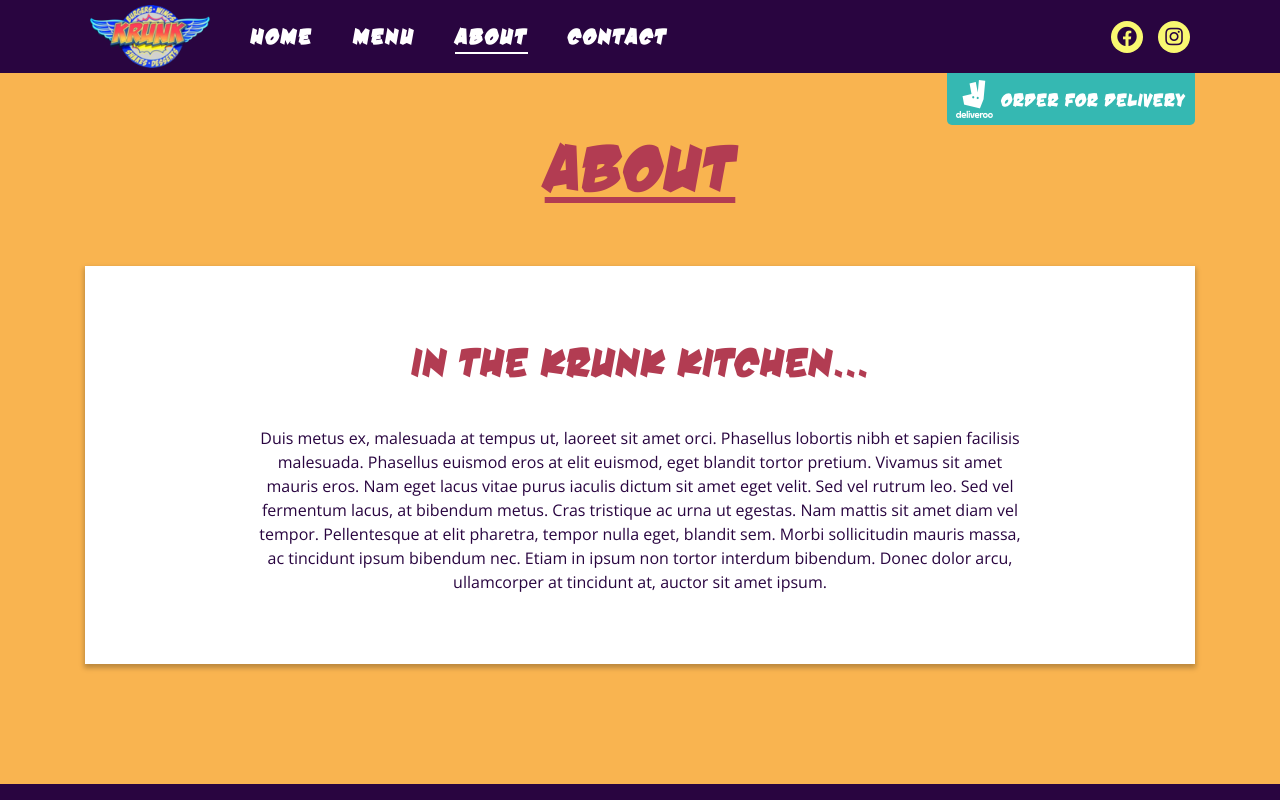
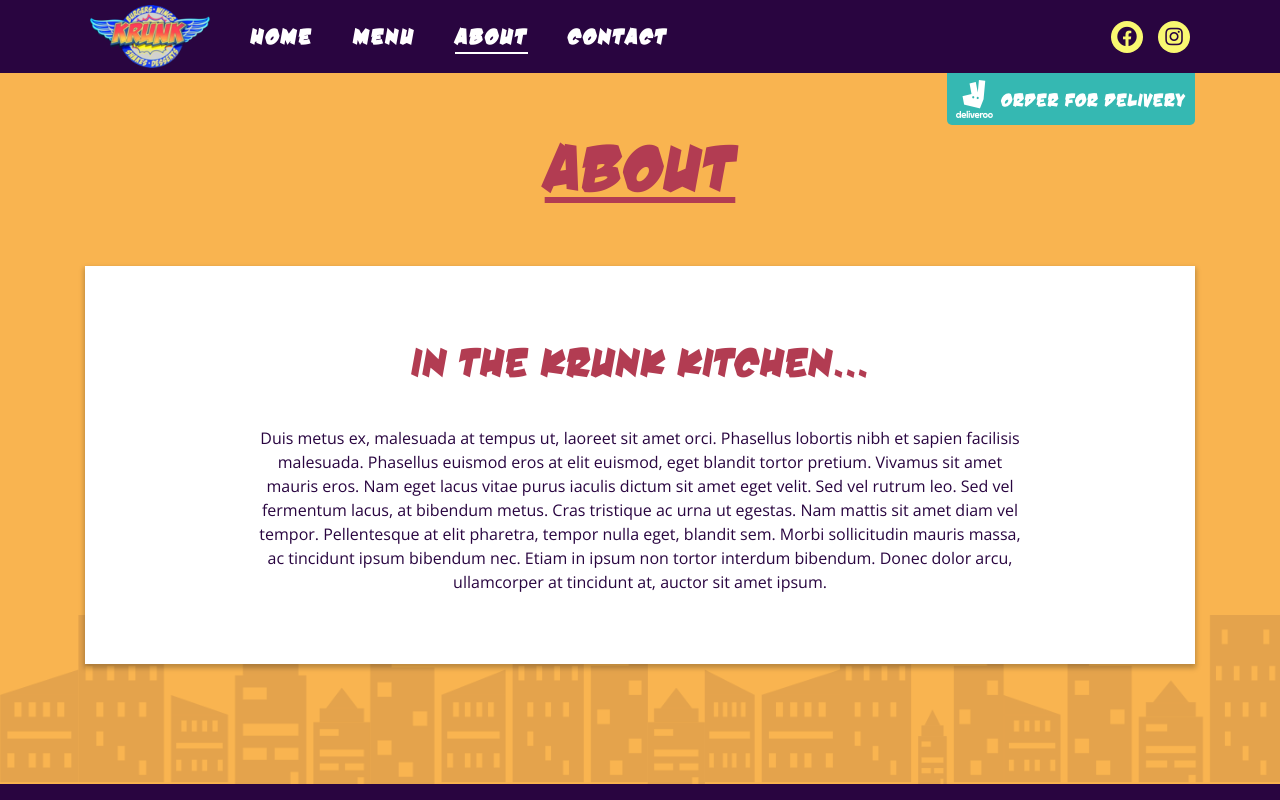
Before and after one commit to iamcstlouis/krunk-react-rebuild-2020, a React (Create React App) app: page /about in a window 1280 px wide. Shown: the top 800 px of the page. Built offline with nearby package versions, Linux system fonts and the light colour scheme.

Commit message:
Adds bg image to About page

```diff
--- a/src/pages/About/styles.scss
+++ b/src/pages/About/styles.scss
@@ -1,4 +1,8 @@
 .about-krunk {
+    background-image: url("../../images/about/about-buildings.png");
+    background-size: contain;
+    background-repeat: no-repeat;
+    background-position: bottom;
 
     &__about-main-copy {
         background: #fff;
```
